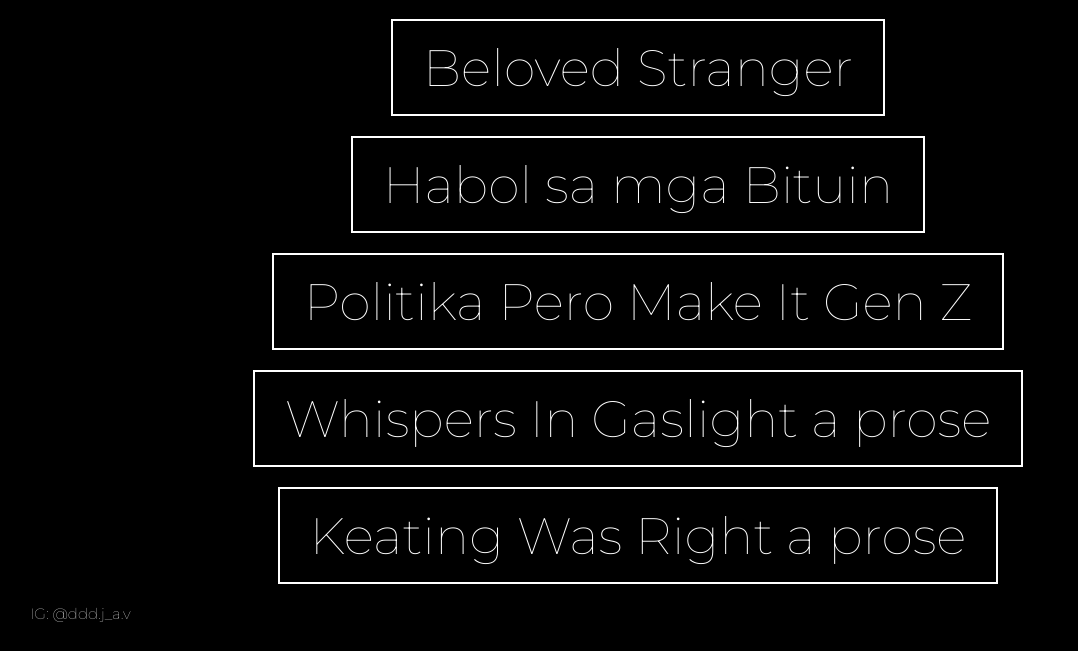
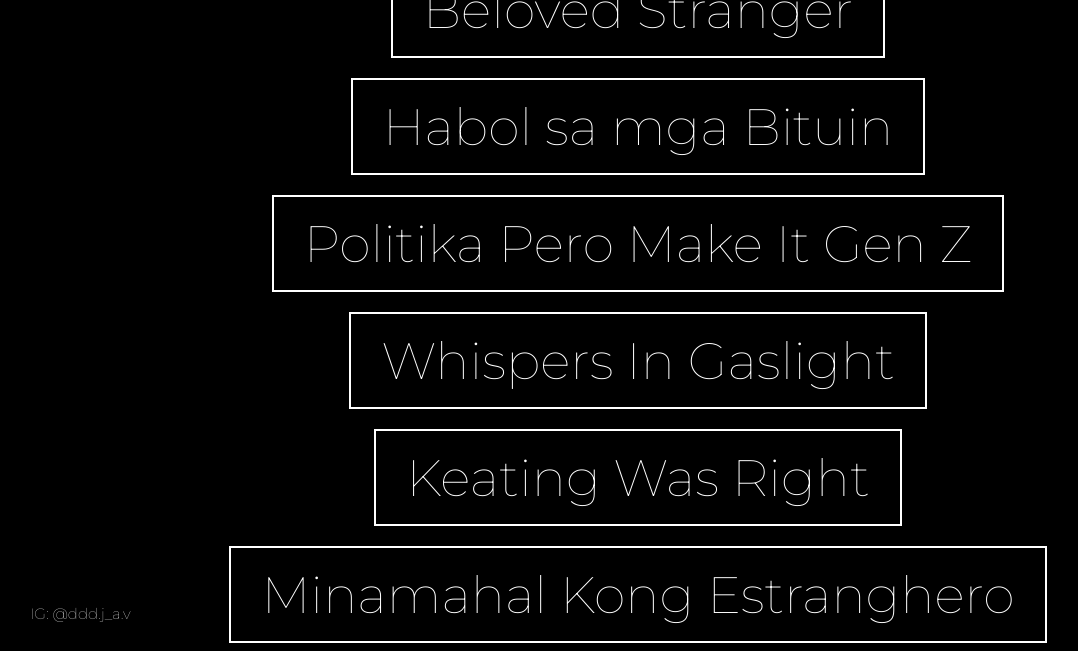
Before and after one commit to JzieJzie/Blooming-Silence, a plain HTML site: page index.html in a window 1280 px wide. Shown: the part 149-800 px from the top of the page, without its empty margins (2-1080 px from the left). Drawn offline with Linux system fonts and the light colour scheme.

Commit message:
Update index.html

```diff
--- a/index.html
+++ b/index.html
@@ -20,8 +20,9 @@
         <button class="poem-button" onclick="goToPoem('beloved-stranger.html')">Beloved Stranger</button>
         <button class="poem-button" onclick="goToPoem('habol-sa-mga-bituin.html')">Habol sa mga Bituin</button>
         <button class="poem-button" onclick="goToPoem('politika-pero-make-it-gen-z.html')">Politika Pero Make It Gen Z</button>
-        <button class="poem-button" onclick="goToPoem('whispers-in-gaslight.html')">Whispers In Gaslight a prose</button>
-        <button class="poem-button" onclick="goToPoem('keating-was-right.html')">Keating Was Right a prose</button>
+        <button class="poem-button" onclick="goToPoem('whispers-in-gaslight.html')">Whispers In Gaslight</button>
+        <button class="poem-button" onclick="goToPoem('keating-was-right.html')">Keating Was Right</button>
+        <button class="poem-button" onclick="goToPoem('minamahal-kong-estranghero.html')">Minamahal Kong Estranghero</button>
     </div>
     <a href="https://www.instagram.com/ddd.j_a.v?igsh=bjVtM2pkeW5qdmgy" target="_blank" class="credit-button">IG: @ddd.j_a.v</a>
 </body>
```
